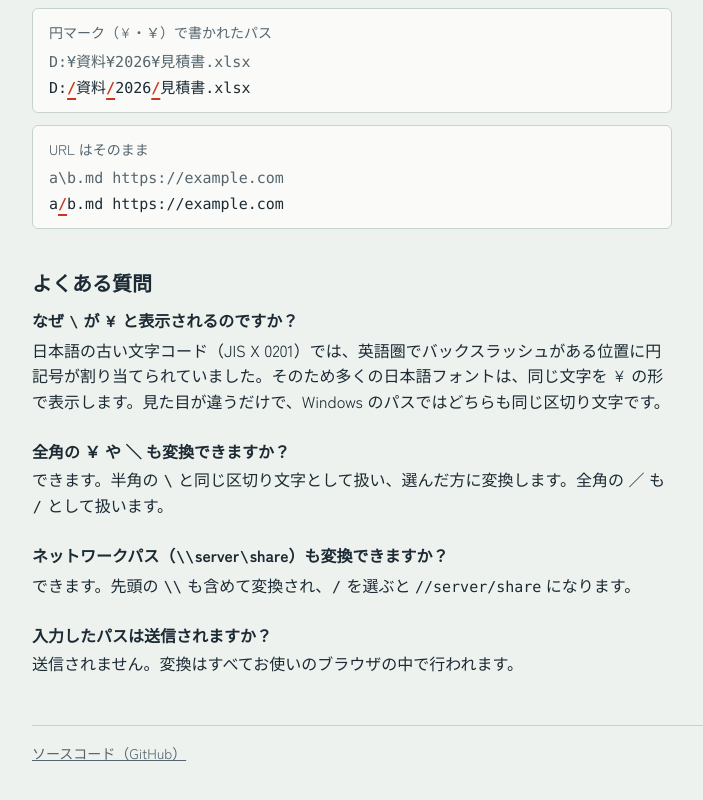
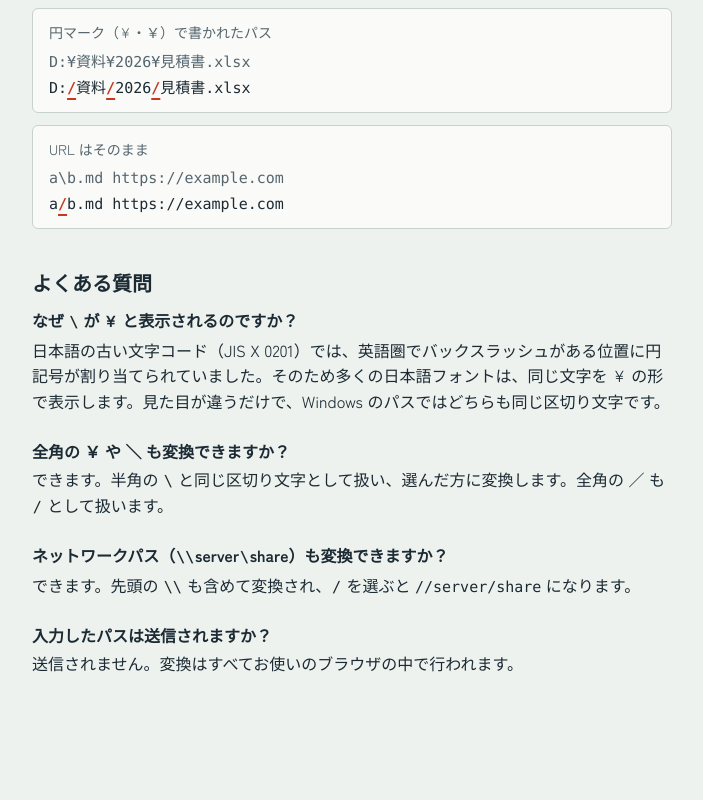
Before and after one commit to jacqueline37/Path-Slash-Converter, a plain HTML site: page index.html in a window 1280 px wide. Shown: the part 1438-2238 px from the top of the page, without its empty margins (264-967 px from the left). After the commit the page ends 2163 px from the top, so only its background shows below. Drawn offline with Linux system fonts and the light colour scheme; a web font is replaced by a local one.

Commit message:
Remove the GitHub source link footer
Co-Authored-By: Claude Opus 5.5 <noreply@anthropic.com>

```diff
--- a/index.html
+++ b/index.html
@@ -180,10 +180,6 @@
         <p>送信されません。変換はすべてお使いのブラウザの中で行われます。</p>
       </section>
     </main>
-
-    <footer class="site-foot">
-      <a href="https://github.com/jacqueline37/Path-Slash-Converter">ソースコード（GitHub）</a>
-    </footer>
   </div>
 
   <script src="script.js"></script>
--- a/style.css
+++ b/style.css
@@ -461,21 +461,6 @@ kbd {
   color: var(--ink-soft);
 }
 
-.site-foot {
-  margin-top: 3rem;
-  padding-top: 1rem;
-  border-top: 1px solid var(--rule);
-  font-size: 0.875rem;
-}
-
-.site-foot a {
-  color: var(--ink-soft);
-}
-
-.site-foot a:hover {
-  color: var(--ink);
-}
-
 /* ---------- Small screens ---------- */
 
 @media (max-width: 560px) {
```
Also changed, not shown: en/index.html (+0 -4 lines).
